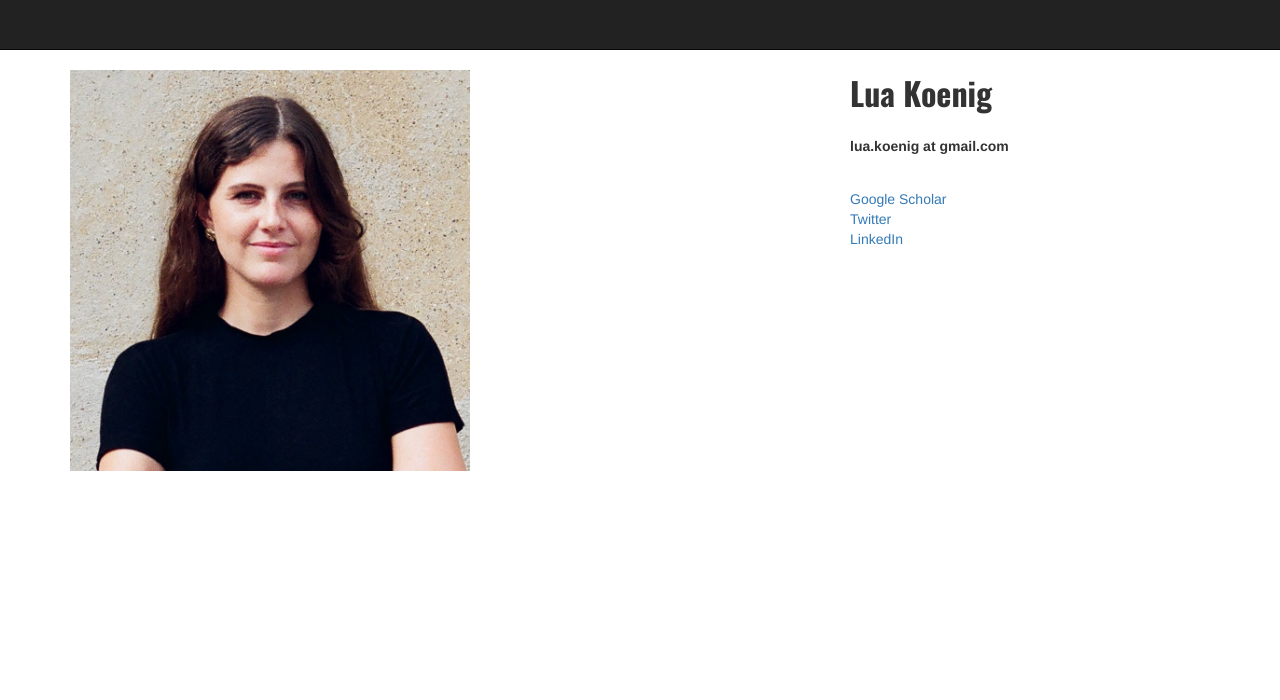
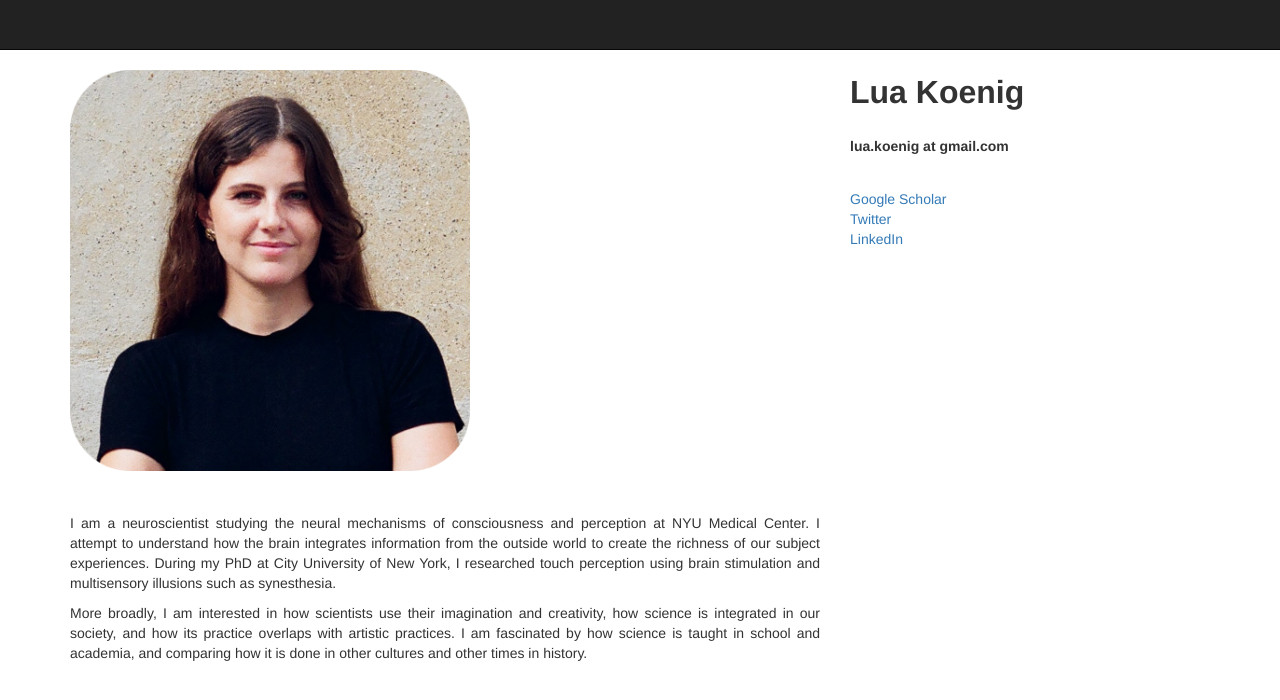
Before and after one commit to luakoenig/luakoenig.github.io, a plain HTML site: page index.html in a window 1280 px wide. Drawn offline with nearby package versions, Linux system fonts and the light colour scheme.

Commit message:
Third commit

```diff
--- a/index.html
+++ b/index.html
@@ -51,20 +51,18 @@
             <div class="col-md-8" style="height: 100vh;">
 
                 <!-- Main Image -->
-                <img class="img-responsive" src="headshot_LK.jpg" alt="" width="400" height="400"><br>
+                <img class="img-responsive" src="headshot_LK.png" alt="" width="400" height="400" class="center"><br>
 
-                <!-- <div style="margin-top:3%; text-align:justify;">
-					<p>Lorem ipsum dolor sit amet, consectetur adipiscing <a href="#">elit</a>, sed do eiusmod tempor incididunt ut labore et dolore magna aliqua.</p>
+                <div style="margin-top:3%; text-align:justify;">
+					<p>I am a neuroscientist studying the neural mechanisms of consciousness and perception at NYU Medical Center. I attempt to understand how the brain integrates information from the outside world to create the richness of our subject experiences. During my PhD at City University of New York, I researched touch perception using brain stimulation and multisensory illusions such as synesthesia. </p>
 
-					<p>Ut enim ad minim veniam, quis nostrud exercitation ullamco laboris nisi ut aliquip ex ea commodo consequat. Duis aute irure dolor in reprehenderit in voluptate velit esse cillum dolore eu fugiat nulla pariatur.</p>
-
-					<p>Excepteur sint occaecat cupidatat non proident, sunt in culpa qui officia deserunt mollit anim id est laborum</p>
-                </div> -->
+					<p>More broadly, I am interested in how scientists use their imagination and creativity, how science is integrated in our society, and how its practice overlaps with artistic practices. I am fascinated by how science is taught in school and academia, and comparing how it is done in other cultures and other times in history.</p>
+                </div>
             </div>
 
             <!-- Contact Info on the Sidebar -->
             <div class="col-md-4">
-                <div style="font-family: 'Oswald', sans-serif; font-size: 32px;"><b>Lua Koenig</b></div><br>
+                <div style="font-family: 'Helvetica', sans-serif; font-size: 32px;"><b>Lua Koenig</b></div><br>
                 <p><b>lua.koenig at gmail.com</b><br>
                 <!-- <p>Random Department<br>
                 University of Randomness<br>
```
Also changed, not shown: headshot_LK.jpg (deleted), headshot_LK.png (added), photo.gif (deleted).
